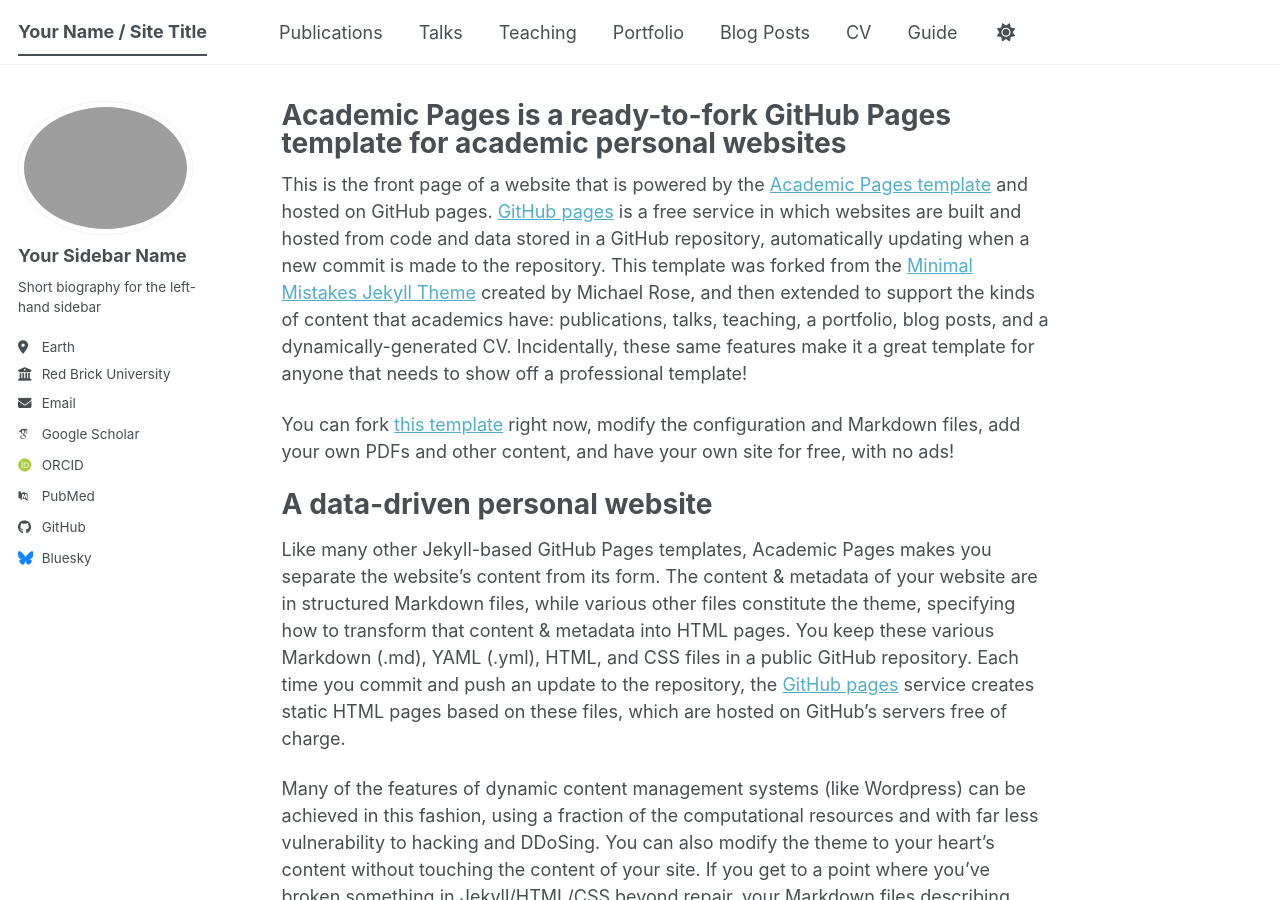
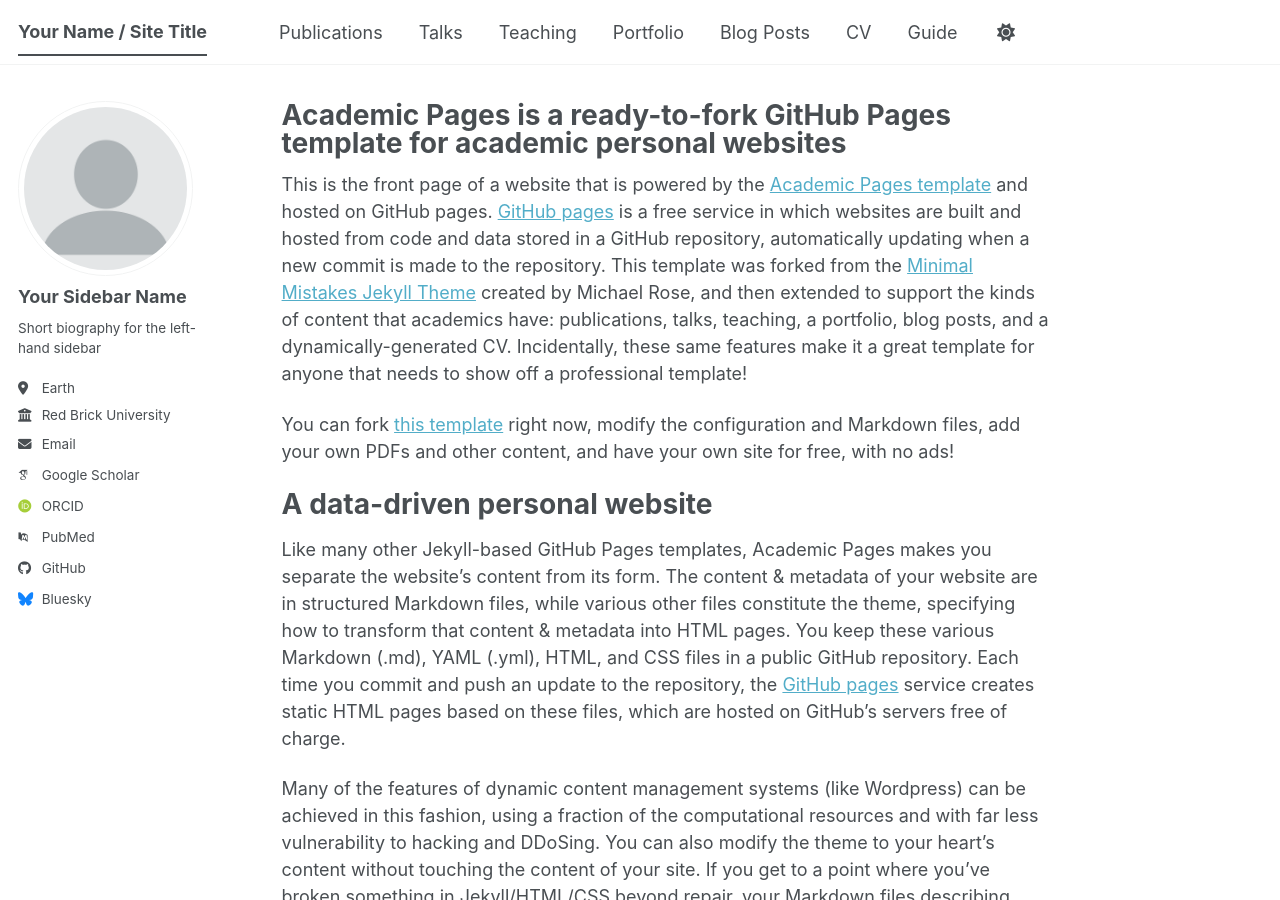
Before and after one commit to dmarl/dmarl.github.io, a Jekyll site: the page built from _pages/about.md, in a window 1280 px wide and 900 px high. Built offline with Jekyll 4.4.1, drawn with Linux system fonts in a browser that asks for light colours; some web fonts are replaced; a script bundle is joined from its source files by our own code; library files that are not in the unit come from our copies.

Commit message:
Update _config.yml

```diff
--- a/_config.yml
+++ b/_config.yml
@@ -23,7 +23,7 @@ repository               : "academicpages/academicpages.github.io"
 #               Additional customization can be done by editing /_includes/author-profile.html
 author:
   # Biographic information
-  avatar           : "smirk.jpg"
+  avatar           : "profile.png"
   name             : "Your Sidebar Name"
   pronouns         : # example: "she/her"
   bio              : "Short biography for the left-hand sidebar"
```
